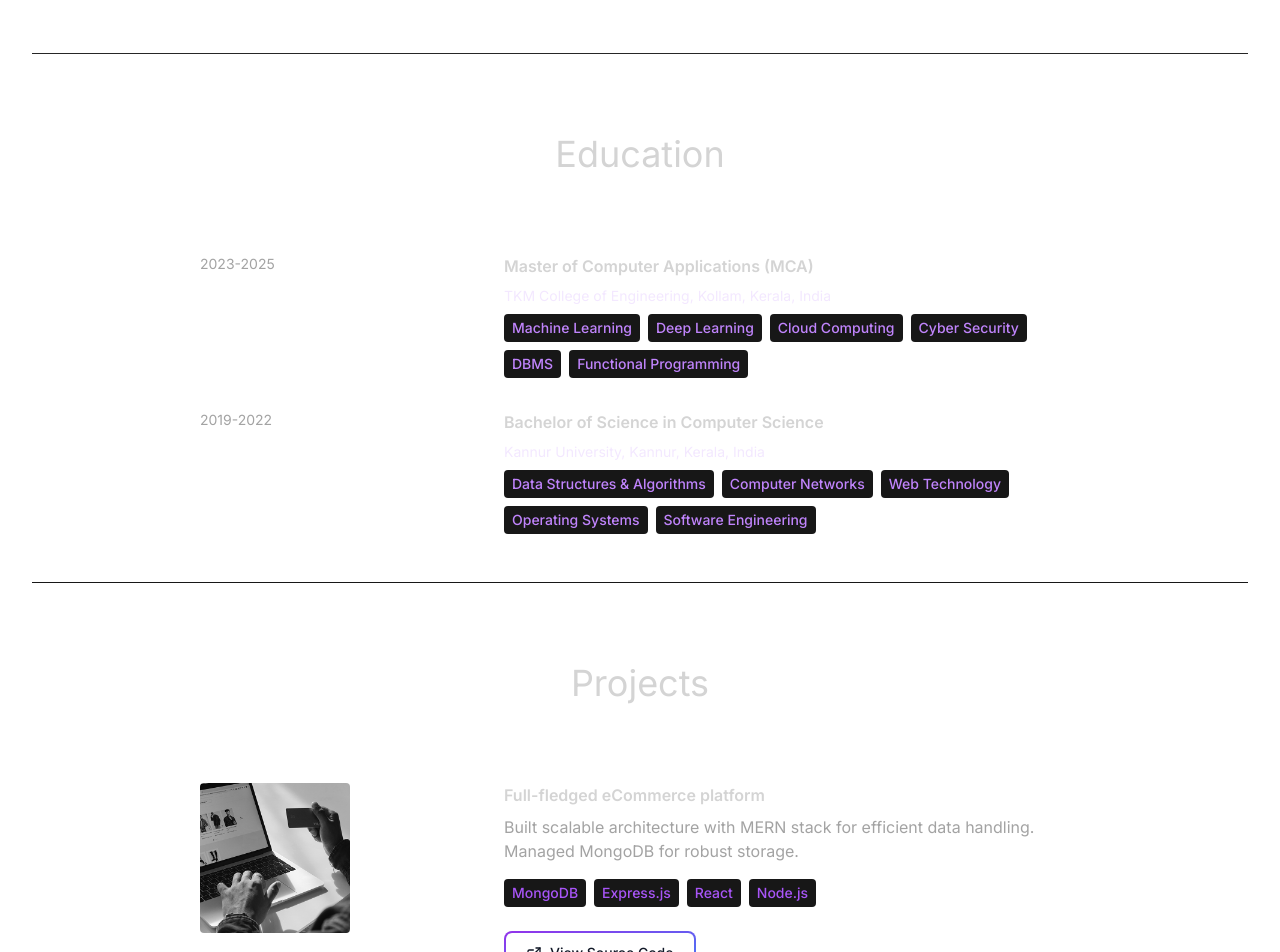
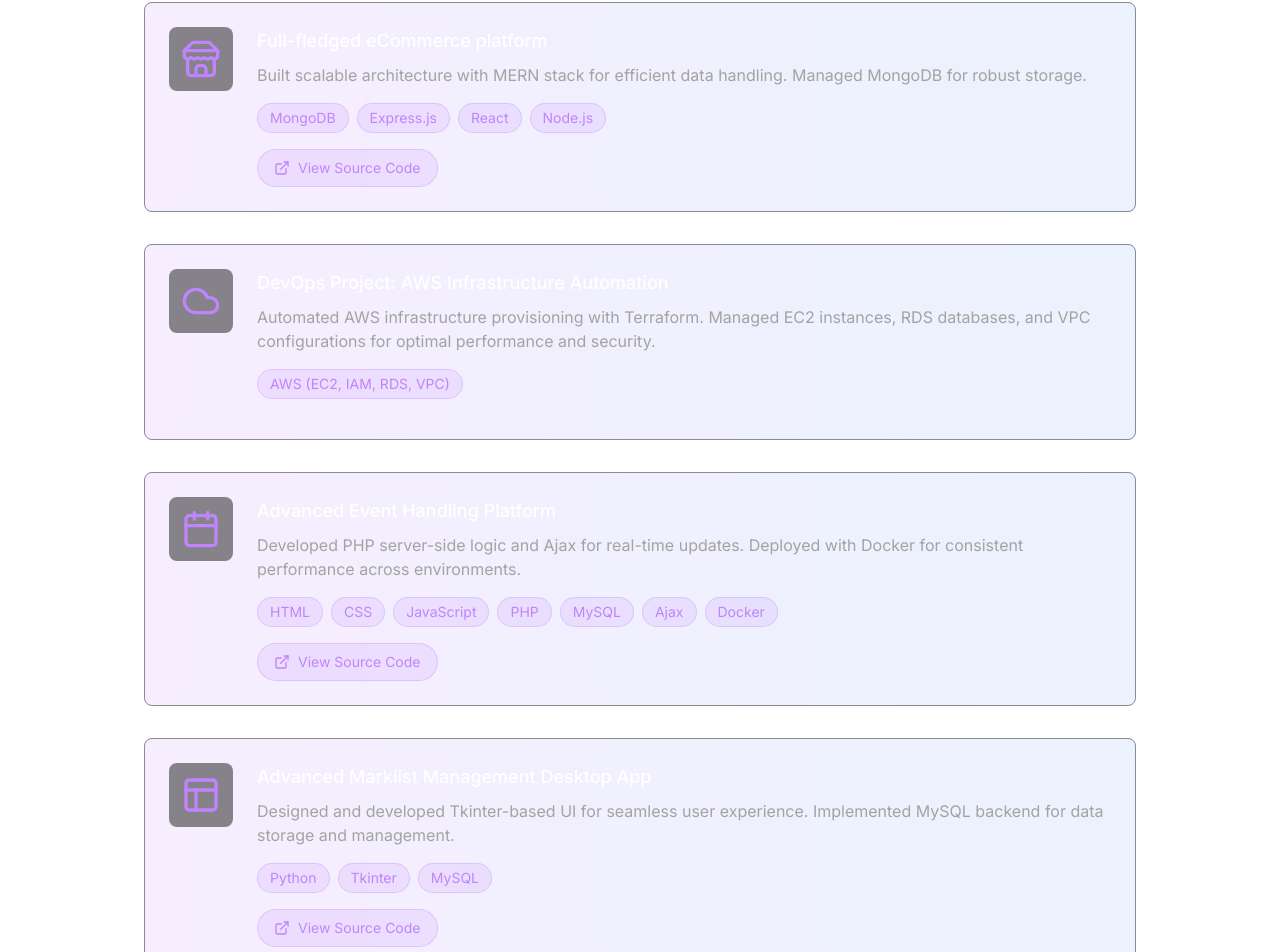
Before and after one commit to abhisheksr47/portfolio, a React (Vite) app: page / in a window 1280 px wide. Shown: the part 1845-2797 px from the top of the page. Built offline with nearby package versions, Linux system fonts and the light colour scheme.

Commit message:
first complete update

```diff
--- a/src/App.jsx
+++ b/src/App.jsx
@@ -18,9 +18,10 @@ function App() {
           <div className='container mx-auto px-8'>
             <Navbar />
             <Hero/>
-            <About/>
+            {/* <About/> */}
+            <Education/>
             <Technologies/>
-            <Education/>
+
             <Project/>
             <Certifications/>
             <Contact/>
--- a/src/Components/Certifications.jsx
+++ b/src/Components/Certifications.jsx
@@ -63,10 +63,10 @@ const Certifications = () => {
       <div className="grid grid-cols-1 md:grid-cols-2 gap-8 lg:mx-auto lg:max-w-5xl px-4">
         {certifications.map((cert, index) => (
           <motion.div
+          whileInView={{opacity:1,x:0}}
+          initial={{opacity:0,x:100}}
+          transition={{duration:1}}
             key={index}
-            whileInView={{ opacity: 1, x: 0 }}
-            initial={{ opacity: 0, x: -100 }}
-            transition={{ duration: 1.5 }}
             className="group relative"
           >
             <div className="absolute inset-0 bg-gradient-to-r from-purple-500/10 to-blue-500/10 rounded-lg transform transition-transform duration-300 group-hover:scale-105" />
@@ -74,10 +74,10 @@ const Certifications = () => {
               href={cert.link}
               target="_blank"
               rel="noopener noreferrer"
-              className="block relative p-6 rounded-lg border border-neutral-800/50 backdrop-blur-sm transition-all duration-300 hover:border-neutral-700"
+              className="block relative p-6 rounded-lg border border-neutral-800/50 backdrop-blur-sm transition-all duration-300"
             >
-              <div className="flex items-start gap-4">
-                <div className="flex-shrink-0 p-3 rounded-lg bg-neutral-900/50 border border-neutral-800 transition-all duration-300 group-hover:border-neutral-600 group-hover:bg-neutral-800/50">
+              <div className="flex items-stretch gap-4">
+                <div className="flex-shrink-0 flex items-center justify-center w-16 h-16 rounded-lg bg-neutral-900/50 border border-neutral-800 transition-all duration-300 group-hover:border-neutral-600 group-hover:bg-neutral-800/50">
                   {cert.icon}
                 </div>
                 <div className="flex-1">
--- a/src/Components/Contact.jsx
+++ b/src/Components/Contact.jsx
@@ -2,59 +2,72 @@ import React from 'react';
 import { motion } from 'framer-motion';
 import { FiPhone, FiMail } from 'react-icons/fi';
 
-function Contact() {
+const Contact = () => {
+  const contactMethods = [
+    {
+      type: "Phone",
+      value: "+91 7034434303",
+      href: "tel:+917034434303",
+      icon: <FiPhone size={40} className="text-purple-400" />
+    },
+    {
+      type: "Email",
+      value: "abhisheksr47@gmail.com",
+      href: "mailto:abhisheksr47@gmail.com",
+      icon: <FiMail size={40} className="text-purple-400" />
+    }
+  ];
+
   return (
-    <div className='border-b border-neutral-900 pb-20'>
+    <div className="border-b border-neutral-900 pb-24">
       <motion.h1
         whileInView={{ opacity: 1, y: 0 }}
         initial={{ opacity: 0, y: -100 }}
-        transition={{ duration: 0.5 }}
-        className='my-10 text-center text-4xl'
+        transition={{ duration: 1.5 }}
+        className="my-20 text-center text-4xl"
       >
         Get in Touch
       </motion.h1>
 
-      <p className='text-center mb-8'>
+      <p className="text-center mb-12 text-neutral-400 lg:max-w-2xl mx-auto px-4">
         Feel free to contact Me! Submit your queries here, and I will get back to you as soon as possible.
       </p>
 
-      <div className='flex flex-wrap justify-center gap-5 md:gap-10'>
-        {/* Phone Section - Whole div is clickable */}
-        <a
-          href="tel:+917034434303"
-          className='w-full sm:w-1/2 md:w-1/3'
-        >
+      <div className="grid grid-cols-1 md:grid-cols-2 gap-8 lg:mx-auto lg:max-w-5xl px-4">
+        {contactMethods.map((method, index) => (
           <motion.div
-            className='bg-neutral-900 rounded-lg p-8 text-center flex flex-col items-center'
-            whileHover={{ scale: 1.05 }}
-            transition={{ duration: 0.3 }}
+          whileInView={{opacity:1,x:0}}
+          initial={{opacity:0,x:100}}
+          transition={{duration:1}}
+            key={index}
+            className="group relative"
           >
-            <FiPhone className='text-3xl text-purple-400 mb-4' />
-            <p className='rounded bg-neutral-900 px-2 py-1 text-sm font-medium text-purple-400'>
-              +91 7034434303
-            </p>
+            <div className="absolute inset-0 bg-gradient-to-r from-purple-500/10 to-blue-500/10 rounded-lg transform transition-transform duration-300 group-hover:scale-105" />
+            <a
+              href={method.href}
+              className="block relative p-6 rounded-lg border border-neutral-800/50 backdrop-blur-sm transition-all duration-300"
+            >
+              <div className="flex items-center gap-4">
+                <div className="flex-shrink-0 flex items-center justify-center w-16 h-16 rounded-lg bg-neutral-900/50 transition-all duration-300">
+                  {method.icon}
+                </div>
+                <div className="flex-1">
+                  <h3 className="text-lg font-medium text-white mb-2">
+                    {method.type}
+                  </h3>
+                  <div>
+                    <span className="inline-block rounded-full bg-purple-500/10 border border-purple-500/20 px-3 py-1 text-sm text-purple-400 transition-all duration-300 hover:bg-purple-500/20 hover:border-purple-500/30 hover:text-purple-300 transform hover:-translate-y-0.5">
+                      {method.value}
+                    </span>
+                  </div>
+                </div>
+              </div>
+            </a>
           </motion.div>
-        </a>
-
-        {/* Email Section - Whole div is clickable */}
-        <a
-          href="mailto:abhisheksr47@gmail.com"
-          className='w-full sm:w-1/2 md:w-1/3'
-        >
-          <motion.div
-            className='bg-neutral-900 rounded-lg p-8 text-center flex flex-col items-center'
-            whileHover={{ scale: 1.05 }}
-            transition={{ duration: 0.3 }}
-          >
-            <FiMail className='text-3xl text-purple-400 mb-4' />
-            <p className='rounded bg-neutral-900 px-2 py-1 text-sm font-medium text-purple-400'>
-              abhisheksr47@gmail.com
-            </p>
-          </motion.div>
-        </a>
+        ))}
       </div>
     </div>
   );
-}
+};
 
 export default Contact;
--- a/src/Components/Project.jsx
+++ b/src/Components/Project.jsx
@@ -1,12 +1,6 @@
 import React from 'react';
-import { ExternalLink } from 'lucide-react';
-
-import { motion } from "framer-motion"
-import project1 from "../Assets/project-1.jpg"
-import project2 from "../Assets/project-2.jpg"
-import project3 from "../Assets/project-3.jpg"
-import project4 from "../Assets/project-4.jpg"
-import project5 from "../Assets/project-5.jpg"
+import { motion } from "framer-motion";
+import { ExternalLink, Store, Cloud, Calendar, Layout, Palette } from 'lucide-react';
 
 const projects = [
   {
@@ -14,69 +8,76 @@ const projects = [
     tech_stack: ["MongoDB", "Express.js", "React", "Node.js"],
     description: "Built scalable architecture with MERN stack for efficient data handling. Managed MongoDB for robust storage.",
     source_code: "https://github.com/abhishek123-asr/eshop",
-    img:project1
+    icon: <Store size={40} className="text-purple-400" />
   },
   {
     project: "DevOps Project: AWS Infrastructure Automation",
     tech_stack: ["AWS (EC2, IAM, RDS, VPC)"],
-    description: "Automated AWS infrastructure provisioning with Terraform. Managed EC2 instances, RDS databases, and VPC configurations for optimal performance and security."
-    ,img:project2
+    description: "Automated AWS infrastructure provisioning with Terraform. Managed EC2 instances, RDS databases, and VPC configurations for optimal performance and security.",
+    icon: <Cloud size={40} className="text-purple-400" />
   },
   {
     project: "Advanced Event Handling Platform",
     tech_stack: ["HTML", "CSS", "JavaScript", "PHP", "MySQL", "Ajax", "Docker"],
     description: "Developed PHP server-side logic and Ajax for real-time updates. Deployed with Docker for consistent performance across environments.",
-    source_code: "https://github.com/abhishek123-asr/eventsconnect"
-    ,img:project3
+    source_code: "https://github.com/abhishek123-asr/eventsconnect",
+    icon: <Calendar size={40} className="text-purple-400" />
   },
   {
     project: "Advanced Marklist Management Desktop App",
     tech_stack: ["Python", "Tkinter", "MySQL"],
     description: "Designed and developed Tkinter-based UI for seamless user experience. Implemented MySQL backend for data storage and management.",
     source_code: "https://github.com/abhishek123-asr/MarkApp",
-    img:project4
+    icon: <Layout size={40} className="text-purple-400" />
   },
   {
     project: "UI/UX Research and Design",
     tech_stack: ["Figma", "User Interviews", "Usability Testing", "Wireframing", "Prototyping"],
-    description: "Conducted user research and designed wireframes and prototypes in Figma. Created intuitive UI/UX designs to enhance user experience."
-    ,
-    img:project5
+    description: "Conducted user research and designed wireframes and prototypes in Figma. Created intuitive UI/UX designs to enhance user experience.",
+    icon: <Palette size={40} className="text-purple-400" />
   }
 ];
 
 const Project = () => {
   return (
-    <div className="border-b border-neutral-900 pb-4">
+    <div className="border-b border-neutral-900 pb-24">
       <motion.h1
-      whileInView={{opacity:1,y:0}}
-      initial={{opacity:0,y:-100}}
-      transition={{duration:0.5}}
+        whileInView={{opacity:1, y:0}}
+        initial={{opacity:0, y:-100}}
+        transition={{duration:1.5}}
+        className="my-20 text-center text-4xl"
+      >
+        Projects
+      </motion.h1>
 
+      <div
 
-      className="my-20 text-center text-4xl">Projects</motion.h1>
-      <div>
+      className="grid grid-cols-1 gap-8 lg:mx-auto lg:max-w-5xl px-4">
         {projects.map((project, index) => (
-          <div key={index} className="mb-8 flex flex-wrap lg:justify-center">
-            <motion.div
-            whileInView={{opacity:1,x:0}}
-            initial={{opacity:0,x:-100}}
-            transition={{duration:1}}
-            className="w-full lg:w-1/4">
-              <img src={project.img} width={150} height={150} alt="Project" className="mb-6 rounded" />
-            </motion.div>
           <motion.div
           whileInView={{opacity:1,x:0}}
           initial={{opacity:0,x:100}}
           transition={{duration:1}}
-
-
-            className="w-full max-w-xl lg:w-3/4">
-              <h6 className="mb-2 font-semibold">{project.project}</h6>
-              <p className="mb-4 text-neutral-400">{project.description}</p>
-              <div className="mb-4">
-                {project.tech_stack.map((tech, index) => (
-                  <span key={index} className="mr-2 mb-2 inline-block rounded bg-neutral-900 px-2 py-1 text-sm font-medium text-purple-500">
+          key={index} className="group relative">
+            <div className="absolute inset-0 bg-gradient-to-r from-purple-500/10 to-blue-500/10 rounded-lg transform transition-transform duration-300 group-hover:scale-105" />
+            <div className="block relative p-6 rounded-lg border border-neutral-800/50 backdrop-blur-sm transition-all duration-300">
+              <div className="flex flex-col md:flex-row gap-6">
+                <div className="flex-shrink-0 flex items-center justify-center w-16 h-16 rounded-lg bg-neutral-900/50 transition-all duration-300">
+                  {project.icon}
+                </div>
+                <div className="flex-1">
+                  <h3 className="text-lg font-medium text-white mb-2">
+                    {project.project}
+                  </h3>
+                  <p className="mb-4 text-neutral-400">
+                    {project.description}
+                  </p>
+                  <div className="flex flex-wrap gap-2 mb-4">
+                    {project.tech_stack.map((tech, techIndex) => (
+                      <span
+                        key={techIndex}
+                        className="inline-block rounded-full bg-purple-500/10 border border-purple-500/20 px-3 py-1 text-sm text-purple-400 transition-all duration-300 hover:bg-purple-500/20 hover:border-purple-500/30 hover:text-purple-300"
+                      >
                         {tech}
                       </span>
                     ))}
@@ -86,16 +87,16 @@ const Project = () => {
                       href={project.source_code}
                       target="_blank"
                       rel="noopener noreferrer"
-                  className="relative inline-flex items-center justify-center p-0.5 mb-2 me-2 overflow-hidden text-sm font-medium text-gray-900 rounded-lg group bg-gradient-to-br from-purple-600 to-blue-500 group-hover:from-purple-600 group-hover:to-blue-500 hover:text-white dark:text-white focus:ring-4 focus:outline-none focus:ring-blue-300 dark:focus:ring-blue-800"
+                      className="inline-flex items-center gap-2 rounded-full bg-purple-500/10 border border-purple-500/20 px-4 py-2 text-sm text-purple-400 transition-all duration-300 hover:bg-purple-500/20 hover:border-purple-500/30 hover:text-purple-300 transform hover:-translate-y-0.5"
                     >
-                  <span className="relative px-5 py-2.5 transition-all ease-in duration-75 bg-white dark:bg-gray-900 rounded-md group-hover:bg-opacity-0">
-                    <ExternalLink size={16} className="inline-block mr-2" />
+                      <ExternalLink size={16} />
                       View Source Code
-                  </span>
                     </a>
                   )}
+                </div>
+              </div>
+            </div>
           </motion.div>
-          </div>
         ))}
       </div>
     </div>
```
Lines whose indentation alone changed are shown as unchanged.
